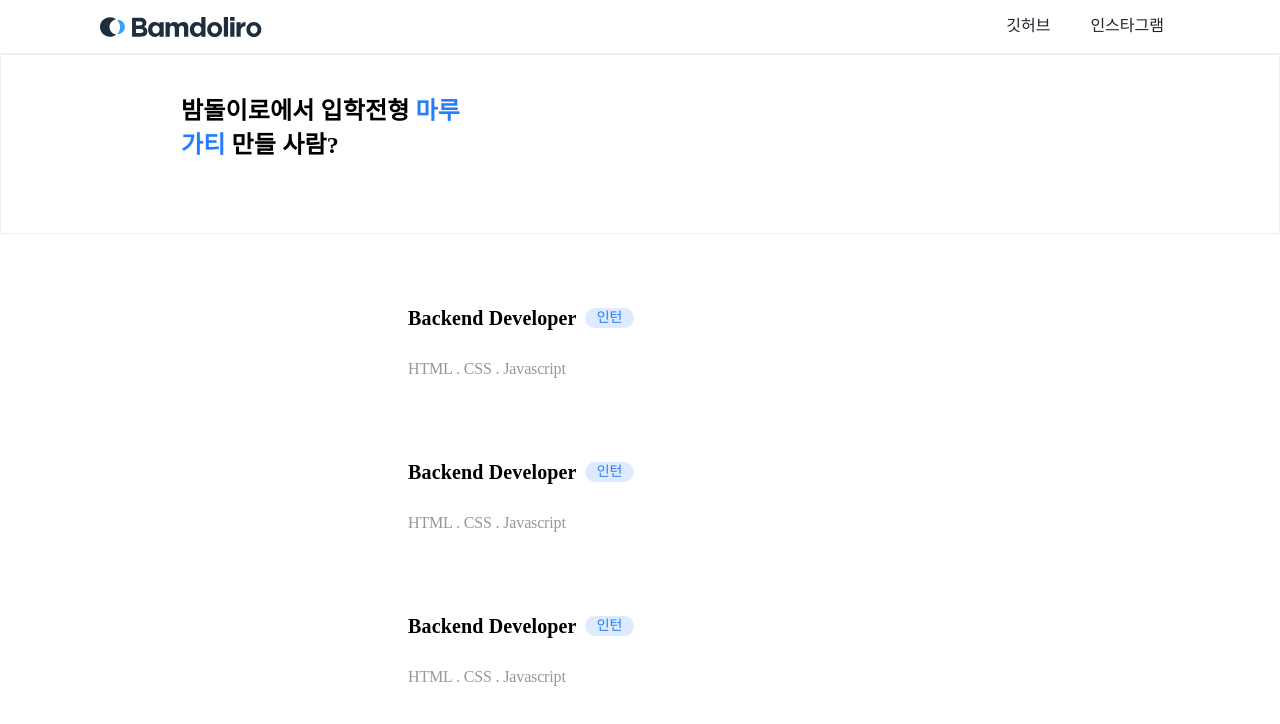
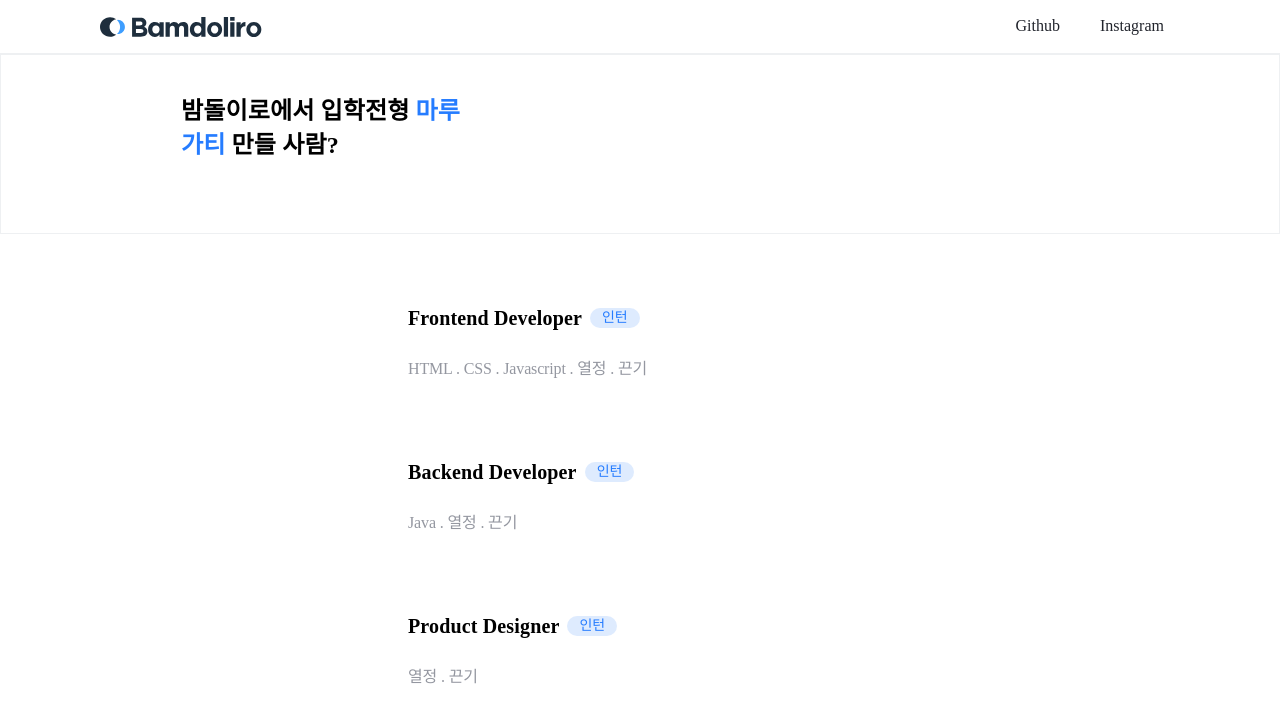
Before and after one commit to Bamdoliro/curry, a Next.js app: page / in a window 1280 px wide. Shown: the top 724 px of the page. Built offline with nearby package versions, Linux system fonts and the light colour scheme.

Commit message:
ADD :: careers

```diff
--- a/src/app/page.tsx
+++ b/src/app/page.tsx
@@ -3,6 +3,7 @@
 import Banner from "@/components/domains/Banner";
 import CareerItem from "@/components/domains/CareerItem";
 import AppLayout from "@/layouts/AppLayout";
+import CarrerListData from "@/content/careers/careers.json";
 import styled from "styled-components";
 
 const Home = () => {
@@ -10,9 +11,15 @@ const Home = () => {
     <AppLayout>
       <StyledMain>
         <CareerList>
-          <CareerItem />
-          <CareerItem />
-          <CareerItem />
+          {CarrerListData.map((item) => (
+            <CareerItem
+              key={item.position}
+              id={item.id}
+              position={item.position}
+              skils={item.skils}
+              badge={item.bedge}
+            />
+          ))}
         </CareerList>
       </StyledMain>
     </AppLayout>
--- a/src/components/domains/CareerItem/index.tsx
+++ b/src/components/domains/CareerItem/index.tsx
@@ -4,15 +4,26 @@ import { color } from "@/styles/color";
 import { font } from "@/styles/font";
 import styled from "styled-components";
 
-const CareerItem = () => {
+interface PropsType {
+  id: number;
+  position: string;
+  skils: string[];
+  badge?: string;
+}
+
+const CareerItem = ({ position, skils, badge }: PropsType) => {
   return (
     <StyledCareerItem>
       <Column gap="24px">
         <Row gap="8px" alignItems="center">
-          <Title>Backend Developer</Title>
-          <Badge>인턴</Badge>
+          <Position>{position}</Position>
+          {badge && <Badge>{badge}</Badge>}
         </Row>
-        <Skils>HTML . CSS . Javascript</Skils>
+        <Skils>
+          {skils.map((item, index) =>
+            index !== skils.length - 1 ? item + " . " : item
+          )}
+        </Skils>
       </Column>
     </StyledCareerItem>
   );
@@ -33,7 +44,7 @@ const StyledCareerItem = styled.div`
   }
 `;
 
-const Title = styled.p`
+const Position = styled.p`
   ${font.H4}
   color: ${color.black};
 `;
--- a/src/components/uis/Header/index.tsx
+++ b/src/components/uis/Header/index.tsx
@@ -16,7 +16,7 @@ const Header = () => {
               (window.location.href = "https://github.com/Bamdoliro")
             }
           >
-            깃허브
+            Github
           </Button>
           <Button
             option="QUATERNARY"
@@ -25,7 +25,7 @@ const Header = () => {
               (window.location.href = "https://www.instagram.com/bamdoliro")
             }
           >
-            인스타그램
+            Instagram
           </Button>
         </NavigationBar>
       </HeaderWrap>
--- /dev/null
+++ b/src/content/careers/careers.json
@@ -0,0 +1,22 @@
+[
+    {
+        "id": 1,
+        "position": "Frontend Developer",
+        "skils": ["HTML", "CSS", "Javascript", "열정", "끈기"],
+        "bedge": "인턴"
+
+    },
+    {
+        "id": 2,
+        "position": "Backend Developer",
+        "skils": ["Java", "열정", "끈기"],
+        "bedge": "인턴"
+    },
+    {
+        "id": 3,
+        "position": "Product Designer",
+        "skils": ["열정", "끈기"],
+        "bedge": "인턴"
+
+    }
+]
```
Also changed, not shown: public/assets/banner.png (deleted).
